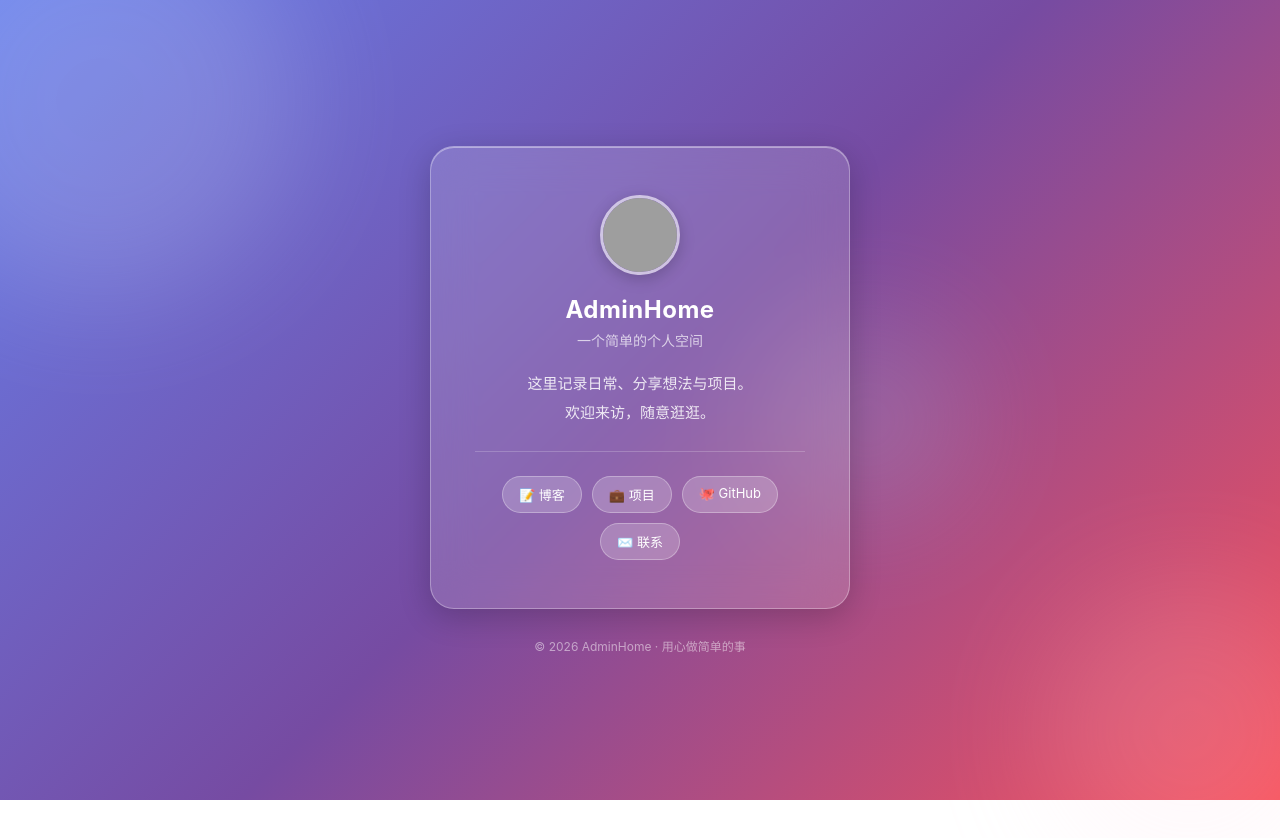
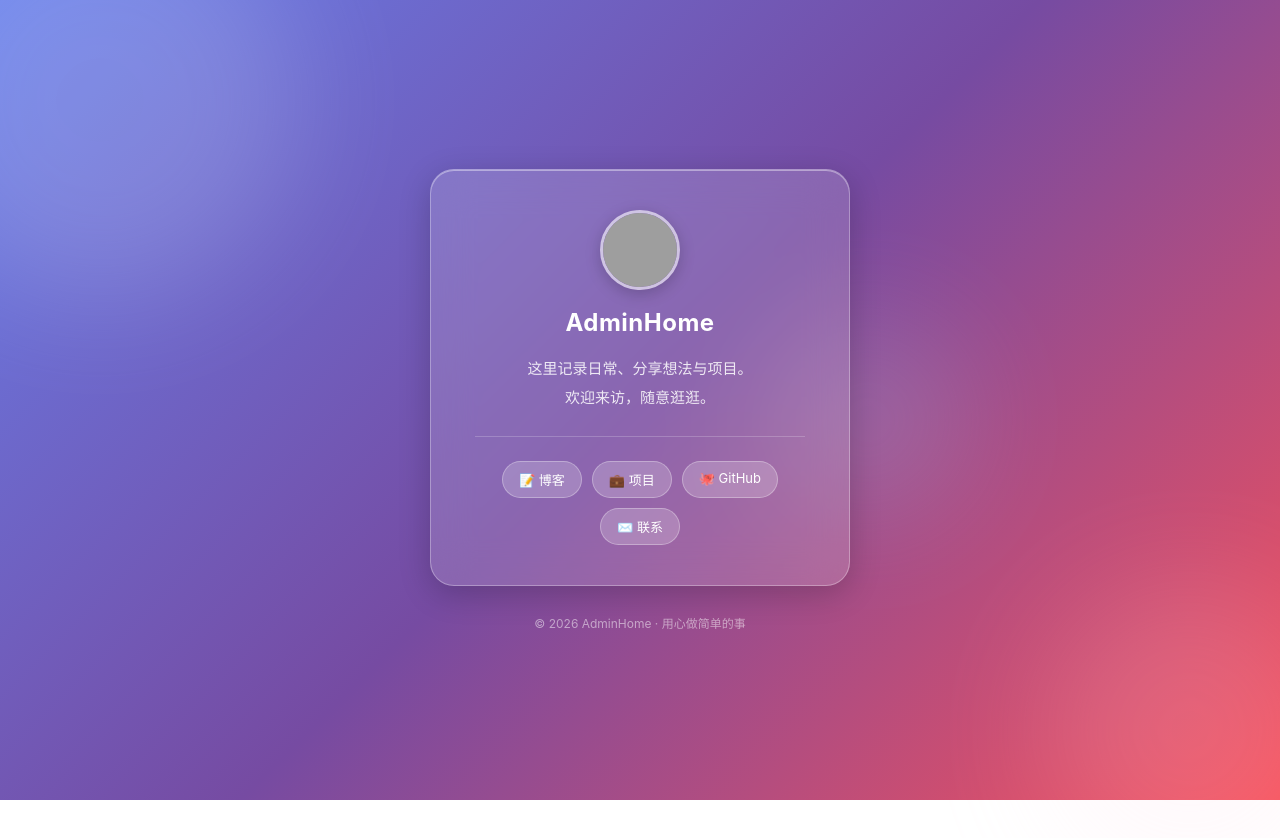
Before and after one commit to lwswt270/AdminHome, a Vue app: page / in a window 1280 px wide. Shown: the top 838 px of the page. Built offline with nearby package versions, Linux system fonts and the light colour scheme; grey boxes are pictures that could not be loaded.

Commit message:
feat: Remove tagline

```diff
--- a/src/App.vue
+++ b/src/App.vue
@@ -9,7 +9,6 @@
         <img src="https://avatars.githubusercontent.com/u/27804424?s=400&u=7a5cb55dcbe50f3f7e949348f79b94af8be8bee1&v=4" alt="avatar" />
       </div>
       <h1 class="name">AdminHome</h1>
-      <p class="tagline">一个简单的个人空间</p>
       <p class="desc">
         这里记录日常、分享想法与项目。<br>
         欢迎来访，随意逛逛。
@@ -68,7 +67,7 @@ body {
   -webkit-backdrop-filter: blur(20px);
   border: 1px solid rgba(255, 255, 255, 0.3);
   border-radius: 24px;
-  padding: 48px 44px;
+  padding: 40px 44px;
   width: 100%;
   max-width: 420px;
   text-align: center;
@@ -81,7 +80,7 @@ body {
   border-radius: 50%;
   border: 3px solid rgba(255, 255, 255, 0.6);
   overflow: hidden;
-  margin: 0 auto 20px;
+  margin: 0 auto 18px;
   box-shadow: 0 4px 16px rgba(0, 0, 0, 0.2);
 }
 
@@ -96,14 +95,8 @@ body {
   font-size: 24px;
   font-weight: 700;
   color: #fff;
-  margin-bottom: 6px;
+  margin-bottom: 18px;
   letter-spacing: 0.5px;
-}
-
-.tagline {
-  font-size: 14px;
-  color: rgba(255, 255, 255, 0.7);
-  margin-bottom: 20px;
 }
 
 .desc {
```
